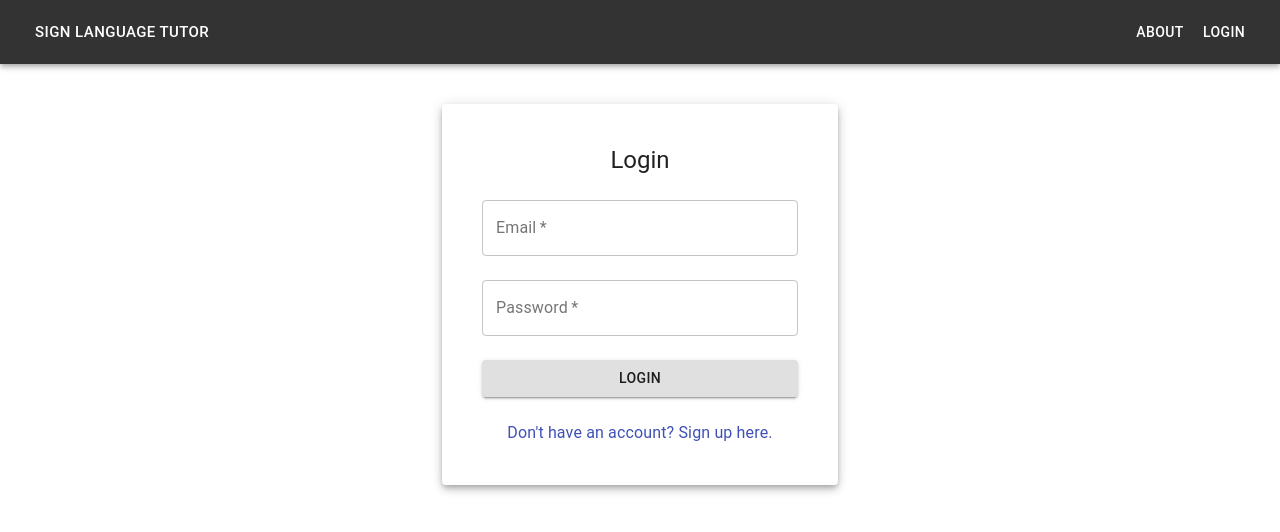
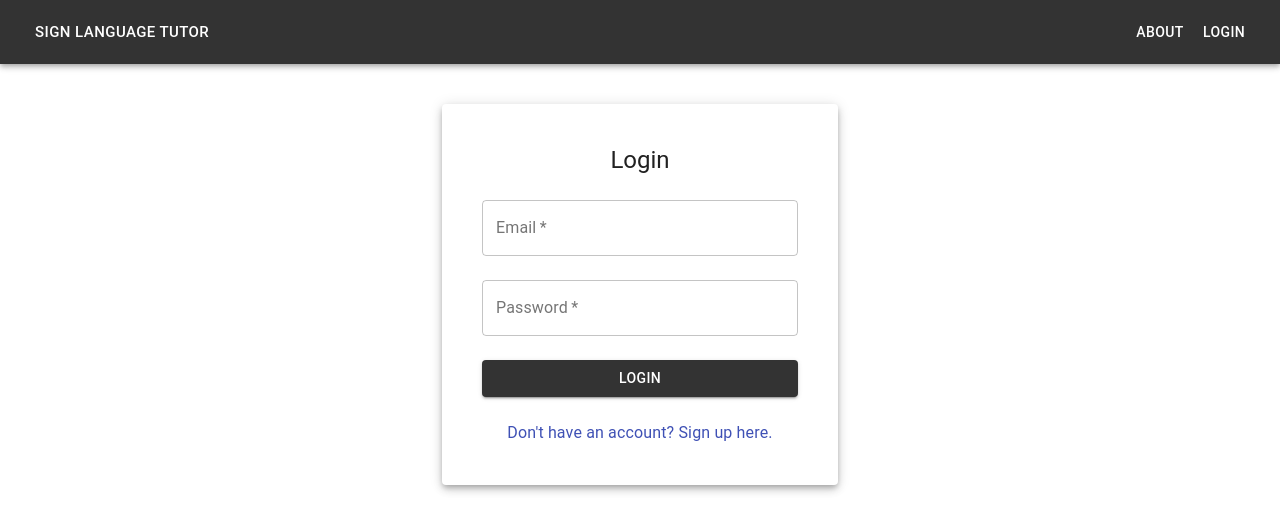
Before and after one commit to marinov98/Sign-Lang-Tutor, a React (Create React App) app in the folder slt-app/: page /login in a window 1280 px wide. Shown: the top 532 px of the page. Built offline with nearby package versions, Linux system fonts and the light colour scheme; no server answers.

Commit message:
fixed login/register button colors

```diff
--- a/slt-app/src/components/Login/Login.tsx
+++ b/slt-app/src/components/Login/Login.tsx
@@ -7,12 +7,14 @@ import {
   Grid,
   Paper,
   TextField,
+  ThemeProvider,
   Typography
 } from '@material-ui/core';
 import { loginUser, UserContext } from 'src/utils/auth';
-import useStyles from 'src/styles/authStyles';
+import { useStyles, muiTheme } from 'src/styles/authStyles';
 
 const Login: React.FunctionComponent = () => {
+  const theme = muiTheme;
   const classes = useStyles();
   const history = useHistory();
   const [email, changeEmail] = useState<string>('');
@@ -44,7 +46,7 @@ const Login: React.FunctionComponent = () => {
   };
 
   return (
-    <Container maxWidth="xs">
+    <Container className={classes.root} maxWidth="xs">
       <Paper className={classes.paper} elevation={5}>
         <form className={classes.form} onSubmit={e => handleSubmit(e)}>
           <Grid container spacing={3} direction="row">
@@ -92,9 +94,16 @@ const Login: React.FunctionComponent = () => {
               />
             </Grid>
             <Grid item xs={12}>
-              <Button fullWidth variant="contained" type="submit">
-                Login
-              </Button>
+              <ThemeProvider theme={theme}>
+                <Button
+                  fullWidth
+                  variant="contained"
+                  type="submit"
+                  color="secondary"
+                >
+                  Login
+                </Button>
+              </ThemeProvider>
             </Grid>
             <Grid item xs={12}>
               <Typography align="center">
--- a/slt-app/src/components/Register/Register.tsx
+++ b/slt-app/src/components/Register/Register.tsx
@@ -1,13 +1,21 @@
-import { Link, Paper, TextField, Typography, Button } from '@material-ui/core';
+import {
+  Link,
+  Paper,
+  TextField,
+  Typography,
+  Button,
+  ThemeProvider
+} from '@material-ui/core';
 import { Grid } from '@material-ui/core';
 import { Container } from '@material-ui/core';
 import React, { useContext, useState } from 'react';
 import { useHistory, Link as RouterLink } from 'react-router-dom';
-import useStyles from 'src/styles/authStyles';
+import { muiTheme, useStyles } from 'src/styles/authStyles';
 import { registerUser, UserContext } from 'src/utils/auth';
 
 const Register: React.FunctionComponent = () => {
   const classes = useStyles();
+  const theme = muiTheme;
   const history = useHistory();
   const [firstName, changeFirstName] = useState<string | undefined>('');
   const [lastName, changeLastName] = useState<string | undefined>('');
@@ -58,7 +66,7 @@ const Register: React.FunctionComponent = () => {
   };
 
   return (
-    <Container maxWidth="xs">
+    <Container className={classes.root} maxWidth="xs">
       <Paper className={classes.paper} elevation={5}>
         <form className={classes.form} onSubmit={e => handleSubmit(e)}>
           <Grid container spacing={3} direction="row">
@@ -148,9 +156,16 @@ const Register: React.FunctionComponent = () => {
               />
             </Grid>
             <Grid item xs={12}>
-              <Button fullWidth variant="contained" type="submit">
-                Register
-              </Button>
+              <ThemeProvider theme={theme}>
+                <Button
+                  fullWidth
+                  variant="contained"
+                  type="submit"
+                  color="secondary"
+                >
+                  Register
+                </Button>
+              </ThemeProvider>
             </Grid>
             <Grid item xs={12}>
               <Typography align="center">
--- a/slt-app/src/styles/authStyles.tsx
+++ b/slt-app/src/styles/authStyles.tsx
@@ -1,6 +1,13 @@
-import { makeStyles } from '@material-ui/core';
+import { createMuiTheme, makeStyles } from '@material-ui/core';
 
-const useStyles = makeStyles(theme => ({
+export const muiTheme = createMuiTheme({
+  palette: { secondary: { main: '#333333' } }
+});
+
+export const useStyles = makeStyles(theme => ({
+  root: {
+    minWidth: theme.spacing(40)
+  },
   paper: {
     marginTop: theme.spacing(5),
     marginBottom: theme.spacing(5)
@@ -9,5 +16,3 @@ const useStyles = makeStyles(theme => ({
     padding: theme.spacing(5)
   }
 }));
-
-export default useStyles;
```
